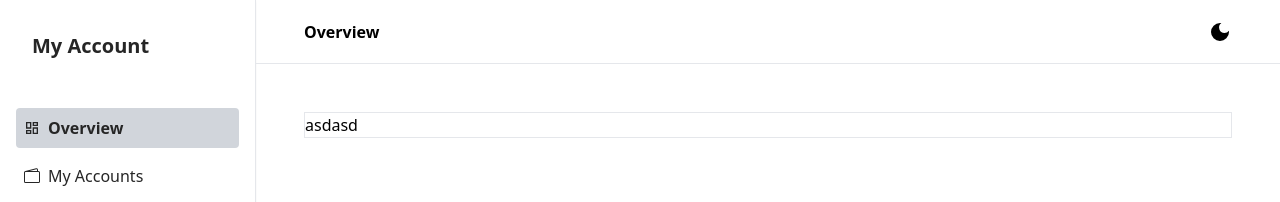
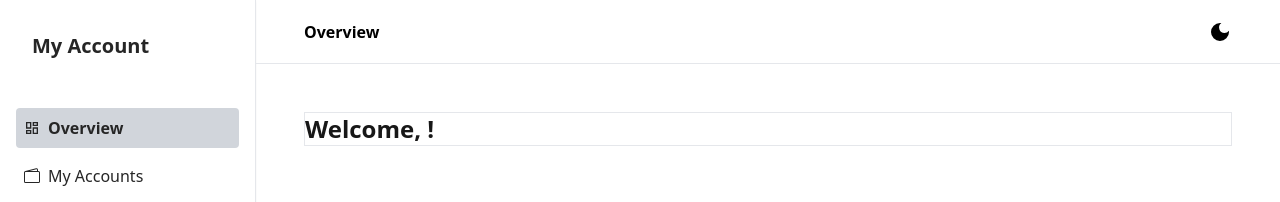
Before and after one commit to cjdomacena/IS322-Final-Project, a React (Create React App) app: page / in a window 1280 px wide. Shown: the top 202 px of the page. Built offline with nearby package versions, Linux system fonts and the light colour scheme; no server answers.

Commit message:
refactor: :recycle: Added field

```diff
--- a/db.json
+++ b/db.json
@@ -9,6 +9,7 @@
       {
         "account_id": "1d74d7db-643b-4058-9b41-a26bf4e59d4b",
         "balance": "$1,294.64",
+        "account_name": "Personal",
         "transactions": [
          {
            "origin": "1d74d7db-643b-4058-9b41-a26bf4e59d4b",
@@ -22,6 +23,7 @@
       {
         "account_id": "32765847-e950-4e6e-816c-763f15c9422f",
         "balance": "$2,491.13",
+        "account_name": "Investment",
         "transactions": [
           {
             "origin": "1d74d7db-643b-4058-9b41-a26bf4e59d4b",
--- a/src/App.tsx
+++ b/src/App.tsx
@@ -3,7 +3,7 @@ import {Routes, Route} from 'react-router-dom'
 import Navbar from "./components/Navbar";
 import { useAppDispatch, useAppSelector } from "./redux/hooks";
 import Nav from "./components/Navbar/Nav";
-import { useEffect, useState } from "react";
+import { useEffect } from "react";
 import { initialAccount } from "./redux/AccountSlice";
 
 
@@ -11,7 +11,6 @@ import { initialAccount } from "./redux/AccountSlice";
 function App() {
 
   const {isDarkMode} = useAppSelector(state => state.theme);
-  const {user} = useAppSelector(state => state.accounts)
   const dispatch = useAppDispatch();
 
   async function setUserAccounts() {
@@ -29,6 +28,7 @@ function App() {
 
   useEffect(() => {
     setUserAccounts();
+  // eslint-disable-next-line react-hooks/exhaustive-deps
   }, [dispatch]);
 
   return (
--- a/src/pages/Dashboard.tsx
+++ b/src/pages/Dashboard.tsx
@@ -1,11 +1,19 @@
-type Props = {}
+import { useAppSelector } from '../redux/hooks';
+
+type Props = {};
 
 const Dashboard = (props: Props) => {
+  const { user } = useAppSelector((state) => state.accounts);
+
   return (
-	<div className=" w-auto h-auto border m-12">
-		asdasd
-	</div>
-  )
-}
+    <div className=" w-auto h-auto border m-12 dark:text-white text-neutral-900">
+      {user ? (
+        <div>
+          <h1 className='text-2xl font-semibold'> Welcome, {user.name}! </h1>
+        </div>
+      ) : null}
+    </div>
+  );
+};
 
-export default Dashboard
+export default Dashboard;
--- a/src/redux/AccountSlice.ts
+++ b/src/redux/AccountSlice.ts
@@ -3,6 +3,7 @@ import type { RootState } from './store';
 
 interface IAccount {
   account_id: string;
+  account_name: string,
   balance: string;
   transactions: ITransactions[]
 }
@@ -37,6 +38,7 @@ const initialState: {user: IUser} | null = {
     {
       account_id: '',
       balance: '',
+      account_name: '',
       transactions: [
         {
           amount: 0.00,
```
